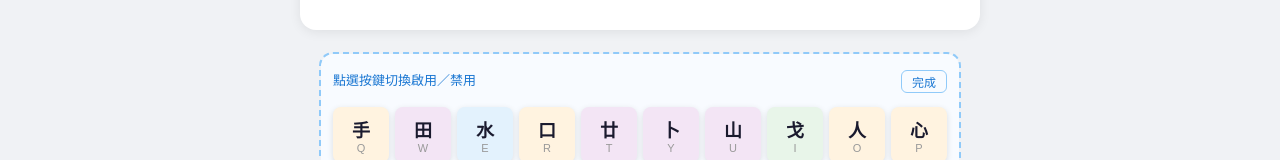
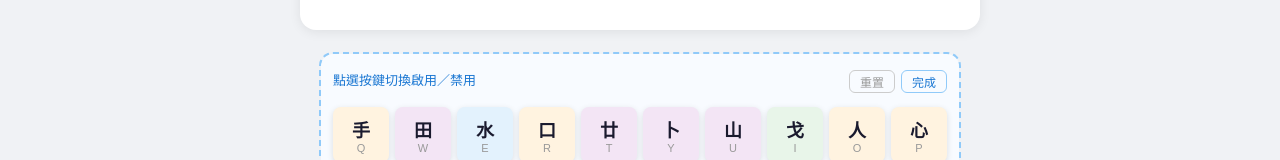
Before and after one commit to Spike-Leung/cangjie-input-method-practice, a React (Vite) app: page /letter-practice in a window 1280 px wide. Both pictures are taken after a click on the button "編輯範圍". Shown: the part 373-533 px from the top of the page. Built offline with nearby package versions, Linux system fonts and the light colour scheme.

Commit message:
feat: add reset button for edit mode key filter

```diff
--- a/src/components/Keyboard.tsx
+++ b/src/components/Keyboard.tsx
@@ -10,6 +10,7 @@ interface KeyboardProps {
   disabledKeys?: Set<string>;
   onToggleKey?: (key: string) => void;
   onToggleEdit?: () => void;
+  onResetKeys?: () => void;
 }
 
 const ROWS = [
@@ -27,6 +28,7 @@ export function Keyboard({
   disabledKeys,
   onToggleKey,
   onToggleEdit,
+  onResetKeys,
 }: KeyboardProps) {
   const handleKeyDown = useCallback(
     (e: KeyboardEvent) => {
@@ -53,11 +55,18 @@ export function Keyboard({
         >
           點選按鍵切換啟用／禁用
         </div>
-        {onToggleEdit && (
-          <button className="keyboard-edit-toggle" onClick={onToggleEdit}>
-            {editMode ? "完成" : "編輯範圍"}
-          </button>
-        )}
+        <div className="keyboard-edit-actions">
+          {editMode && onResetKeys && (
+            <button className="keyboard-reset-btn" onClick={onResetKeys}>
+              重置
+            </button>
+          )}
+          {onToggleEdit && (
+            <button className="keyboard-edit-toggle" onClick={onToggleEdit}>
+              {editMode ? "完成" : "編輯範圍"}
+            </button>
+          )}
+        </div>
       </div>
 
       {ROWS.map((row, ri) => (
--- a/src/index.css
+++ b/src/index.css
@@ -257,6 +257,28 @@ body {
   background: #bbdefb;
 }
 
+.keyboard-edit-actions {
+  display: flex;
+  align-items: center;
+  gap: 6px;
+}
+
+.keyboard-reset-btn {
+  padding: 2px 10px;
+  border: 1px solid #ccc;
+  border-radius: 6px;
+  background: transparent;
+  color: #999;
+  font-size: 12px;
+  cursor: pointer;
+  transition: border-color 0.2s, color 0.2s;
+}
+
+.keyboard-reset-btn:hover {
+  border-color: #f44336;
+  color: #f44336;
+}
+
 .key-scope-off {
   opacity: 0.35;
 }
--- a/src/pages/LetterPractice.tsx
+++ b/src/pages/LetterPractice.tsx
@@ -61,6 +61,13 @@ export function LetterPractice() {
     else next.add(key);
     saveDisabled(next);
     disabledKeys.current = next;
+    forceRender((n) => n + 1);
+  }, []);
+
+  const resetKeys = useCallback(() => {
+    const empty = new Set<string>();
+    saveDisabled(empty);
+    disabledKeys.current = empty;
     forceRender((n) => n + 1);
   }, []);
 
@@ -141,6 +148,7 @@ export function LetterPractice() {
         disabledKeys={disabledKeys.current}
         onToggleKey={toggleKey}
         onToggleEdit={() => setEditMode((v) => !v)}
+        onResetKeys={resetKeys}
       />
     </div>
   );
```
